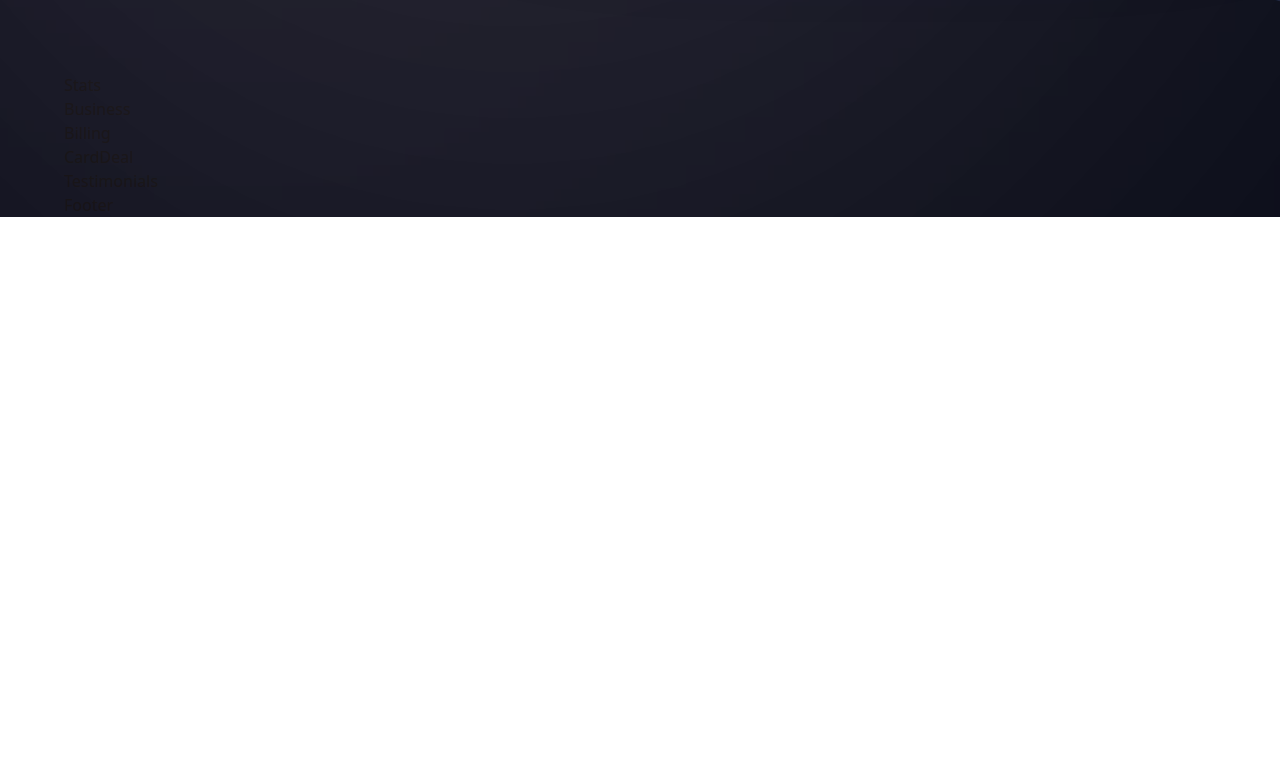
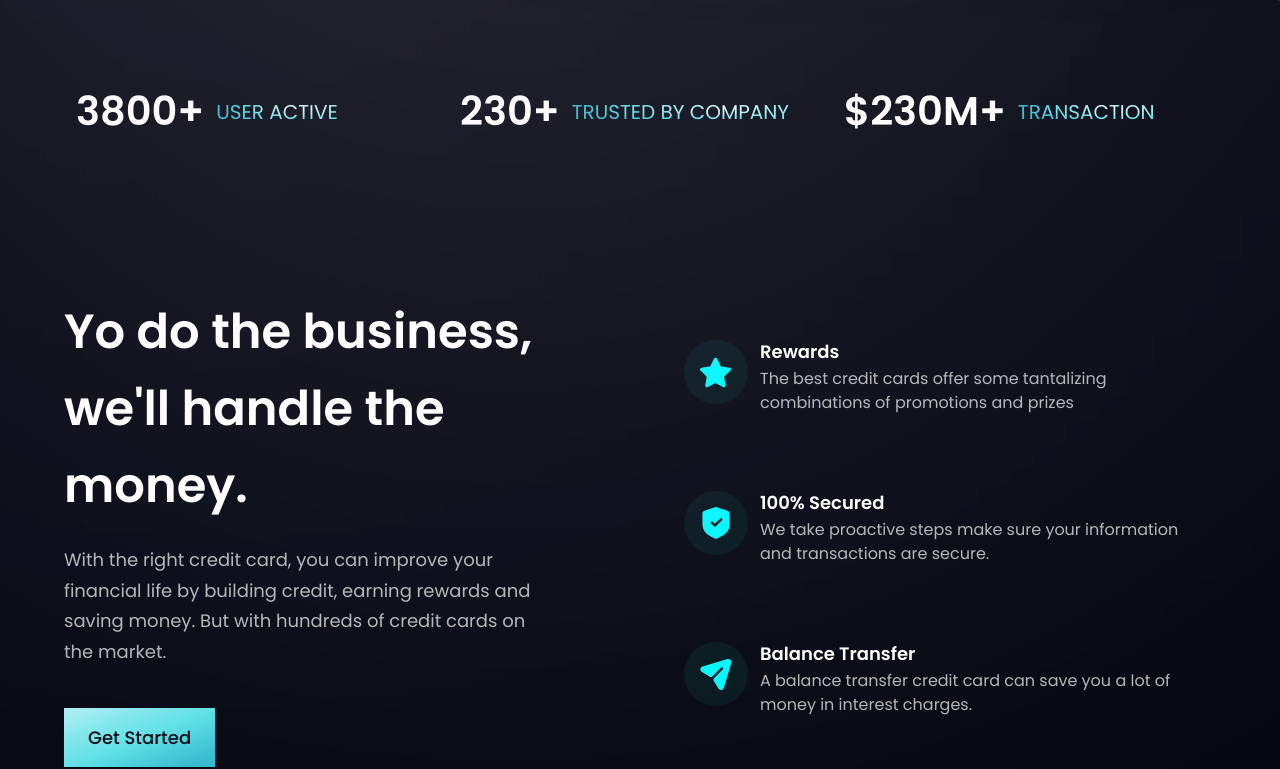
Before and after one commit to Dmitriy0642/tilewindcss_react, a React (Vite) app: page / in a window 1280 px wide. Shown: the part 671-1440 px from the top of the page. Before the commit the page ends 888 px from the top, so only its background shows below. Built offline with nearby package versions, Linux system fonts and the light colour scheme.

Commit message:
finish-component-featureCard

```diff
--- a/src/components/Business.jsx
+++ b/src/components/Business.jsx
@@ -1,7 +1,37 @@
-import React from "react";
+import React from 'react'
+import { features } from '../constants'
+import styles, { layout } from '../style'
+import Button from './Button'
+import FeatureCard from './FeatureCard'
 
 const Business = () => {
-  return <div>Business</div>;
-};
+  return (
+    <section id="features" className={layout.section}>
+      <div className={layout.sectionInfo}>
+        <h2 className={styles.heading2}>
+          Yo do the business,
+          <br className="sm:block hidden" /> we'll handle the money.
+        </h2>
+        <p className={`${styles.paragraph} max-w-[470px] mt-5`}>
+          With the right credit card, you can improve your financial life by
+          building credit, earning rewards and saving money. But with hundreds
+          of credit cards on the market.
+        </p>
+        <Button styles="mt-10" />
+      </div>
+      <div className={`${layout.sectionImg} flex-col`}>
+        {features.map((item, index) => (
+          <FeatureCard
+            key={item.id}
+            icon={item.icon}
+            tittle={item.title}
+            content={item.content}
+            index={index}
+          />
+        ))}
+      </div>
+    </section>
+  )
+}
 
-export default Business;
+export default Business
--- a/src/components/Button.jsx
+++ b/src/components/Button.jsx
@@ -1,7 +1,16 @@
-import React from "react";
+import React from 'react'
 
-const Button = () => {
-  return <div>Button</div>;
-};
+const Button = ({ styles }) => {
+  return (
+    <div>
+      <button
+        type="button"
+        className={`py-4 px-6 bg-blue-gradient font-poppins font-medium text-[18px] text-primary outline-none ${styles}`}
+      >
+        Get Started
+      </button>
+    </div>
+  )
+}
 
-export default Button;
+export default Button
--- /dev/null
+++ b/src/components/FeatureCard.jsx
@@ -0,0 +1,29 @@
+import React from 'react'
+import styles from '../style'
+import { features } from '../constants'
+
+const FeatureCard = ({ icon, tittle, content, index }) => {
+  return (
+    <div
+      className={`flex flex-row p-6 rounded-[20px] ${
+        index !== features.length - 1 ? 'mb-6' : 'mb-0'
+      } feature-card`}
+    >
+      <div
+        className={`w-[64px] h-[64px] rounded-full ${styles.flexCenter} bg-dimBlue`}
+      >
+        <img src={icon} alt="icon" className="w-[50%] h-[50%] object-contain" />
+      </div>
+      <div className="flex-1 flex flex-col ml-3">
+        <h4 className="font-poppins font-semibold text-white text-[18px] leading-[23px] mb-1">
+          {tittle}
+        </h4>
+        <p className="font-poppins font-normal text-dimWhite text-[16px] leading-[24px] mb-1">
+          {content}
+        </p>
+      </div>
+    </div>
+  )
+}
+
+export default FeatureCard
--- a/src/components/Stats.jsx
+++ b/src/components/Stats.jsx
@@ -1,7 +1,24 @@
-import React from "react";
+import React from 'react'
+import { stats } from '../constants'
+import styles from '../style'
+const Stats = () => {
+  return (
+    <section className={`${styles.flexStart} flex-row flex-wrap sm:mb-20 mb-6`}>
+      {stats.map((item) => (
+        <div
+          key={item.id}
+          className={`flex-1 flex justify-start items-center flex-row m-3`}
+        >
+          <h4 className="font-poppins font-semibold xs:text-[40px] text-[30px] xs:leading-[53px] leading-[43px] text-white">
+            {item.value}
+          </h4>
+          <p className="font-poppins font-normal xs:text-[20px] text-[15px] xs:leading-[26px] leading-[21px] text-gradient uppercase ml-3">
+            {item.title}
+          </p>
+        </div>
+      ))}
+    </section>
+  )
+}
 
-const Stats = () => {
-  return <div>Stats</div>;
-};
-
-export default Stats;
+export default Stats
```
Also changed, not shown: src/components/index.js (+13 -11 lines).
